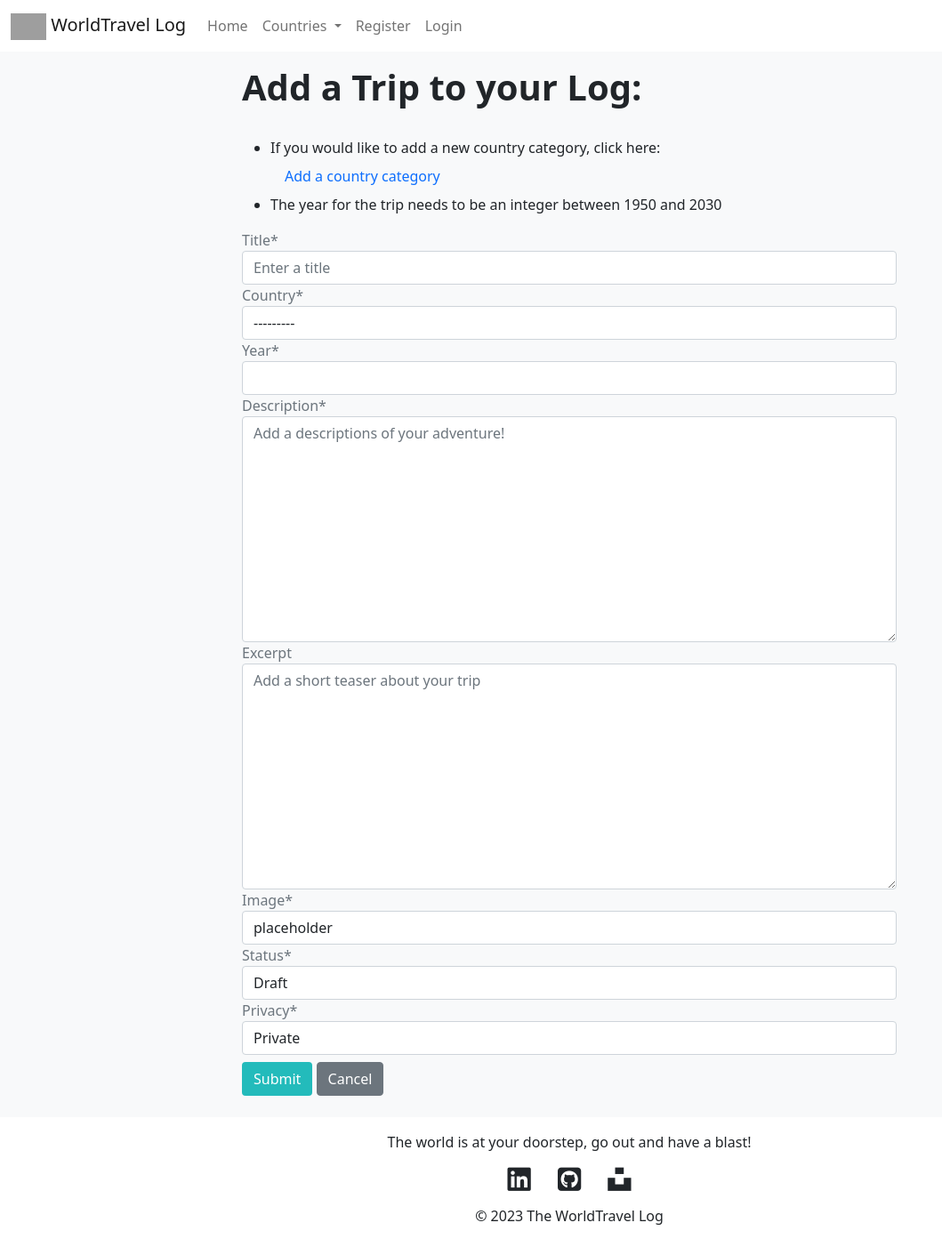
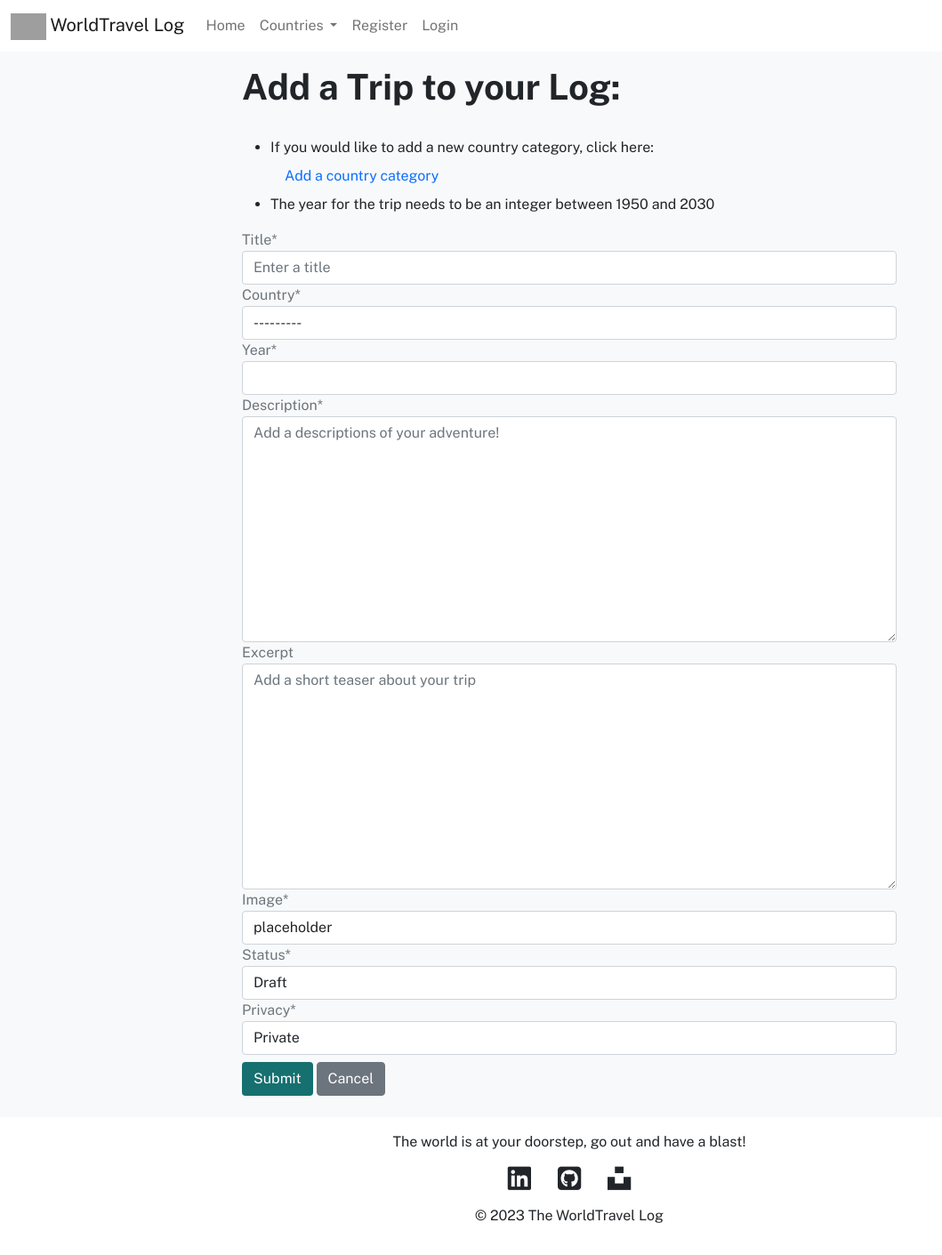
Before and after one commit to URiem/worldtravellog, a Django app: page /add_logentry/ in a window 1280 px wide. Shown: the whole page at 89% size, without its empty margins (0-1059 px from the left). Run offline with Django 3.2, Linux system fonts and the light colour scheme; data that the repository does not hold is empty; some libraries are stand-ins or nearby versions; grey boxes are pictures that could not be loaded.

Commit message:
Edit color of buttons and links-hover

```diff
--- a/static/css/style.css
+++ b/static/css/style.css
@@ -1,9 +1,10 @@
 body {
     background-color: #F9FAFC;
+    font-family: 'Public Sans', sans-serif;
 }
 
 .brand {
-    font-family: Lato, sans-serif;
+    font-family: 'Public Sans', sans-serif;
     font-size: 1.4rem;
     font-weight: 700;
     color: #4A4A4F;
@@ -115,11 +116,12 @@ body {
 .post-link {
     text-decoration: none;
     color: #445261;
+    ;
 }
 
 .post-link:hover,
 .page-link {
-    color: teal;
+    color: rgb(2, 156, 156);
 }
 
 .post-title {
@@ -133,7 +135,7 @@ body {
 }
 
 .btn-signup {
-    background-color: #23BBBB;
+    background-color: rgb(22, 112, 112);
     color: #fff;
 }
 
@@ -144,7 +146,7 @@ body {
 .btn-signup:hover,
 .btn-signup:active {
     background-color: #fff;
-    color: #23BBBB;
+    color: rgb(22, 112, 112);
 }
 
 .btn-takeoff {
@@ -152,7 +154,7 @@ body {
 }
 
 .link {
-    color: #23BBBB;
+    color: rgb(22, 112, 112);
     text-decoration: none;
 }
 
--- a/templates/base.html
+++ b/templates/base.html
@@ -10,8 +10,12 @@
     <meta name="description" content="The WorldTravel Log, a place for travelers to share their adventures.">
     <meta name="keywords" content="The WorldTravel Log, share adventures, travel, world, pictures, stories, countries">
     <link rel="preconnect" href="https://fonts.gstatic.com">
-    <link href="https://fonts.googleapis.com/css2?family=Roboto:wght@300&display=swap" rel="stylesheet">
-    <link href="https://fonts.googleapis.com/css2?family=Lato:wght@300;700&display=swap" rel="stylesheet">
+    <link rel="preconnect" href="https://fonts.googleapis.com">
+    <link rel="preconnect" href="https://fonts.gstatic.com" crossorigin>
+    <link href="https://fonts.googleapis.com/css2?family=Public+Sans:wght@100;300;400;500;600;700&display=swap"
+        rel="stylesheet">
+    <!-- <link href="https://fonts.googleapis.com/css2?family=Roboto:wght@300&display=swap" rel="stylesheet">
+    <link href="https://fonts.googleapis.com/css2?family=Lato:wght@300;700&display=swap" rel="stylesheet"> -->
     <link rel="stylesheet" href="https://cdnjs.cloudflare.com/ajax/libs/font-awesome/5.15.3/css/all.min.css">
     <link href="https://cdn.jsdelivr.net/npm/bootstrap@5.0.1/dist/css/bootstrap.min.css" rel="stylesheet"
         integrity="sha384-+0n0xVW2eSR5OomGNYDnhzAbDsOXxcvSN1TPprVMTNDbiYZCxYbOOl7+AMvyTG2x" crossorigin="anonymous">
@@ -88,12 +92,6 @@
                     {% endif %}
                     {% endwith %}
                 </ul>
-                <!-- <form class="d-flex input-group w-auto" method="GET" action="/search/">
-                    <input type="text" name="q" class="form-control" placeholder="Type query" aria-label="Search">
-                    <button class="btn btn-outline-primary" type="submit" data-mdb-ripple-color="dark">
-                        Search
-                    </button>
-                </form> -->
             </div>
         </div>
     </nav>
```
